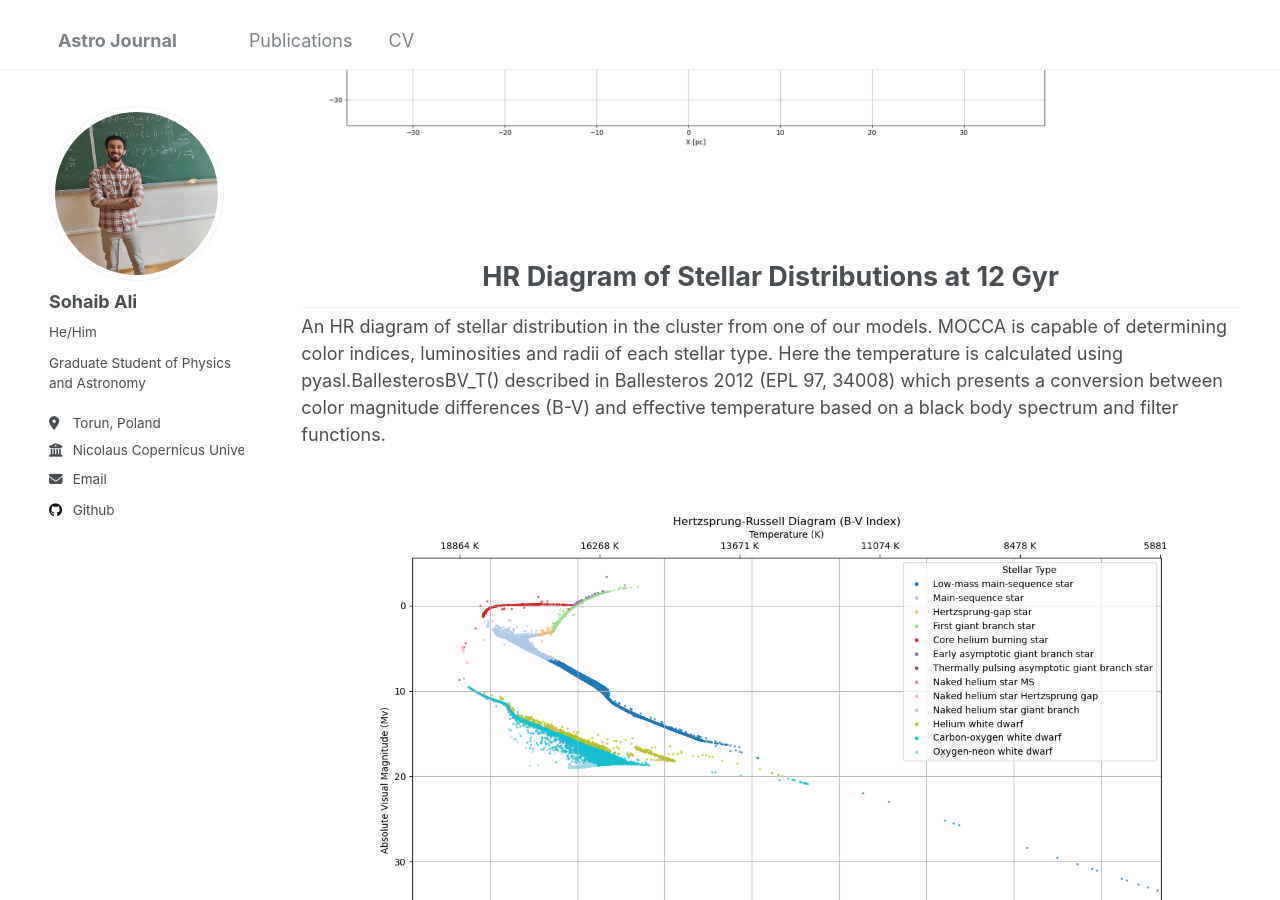
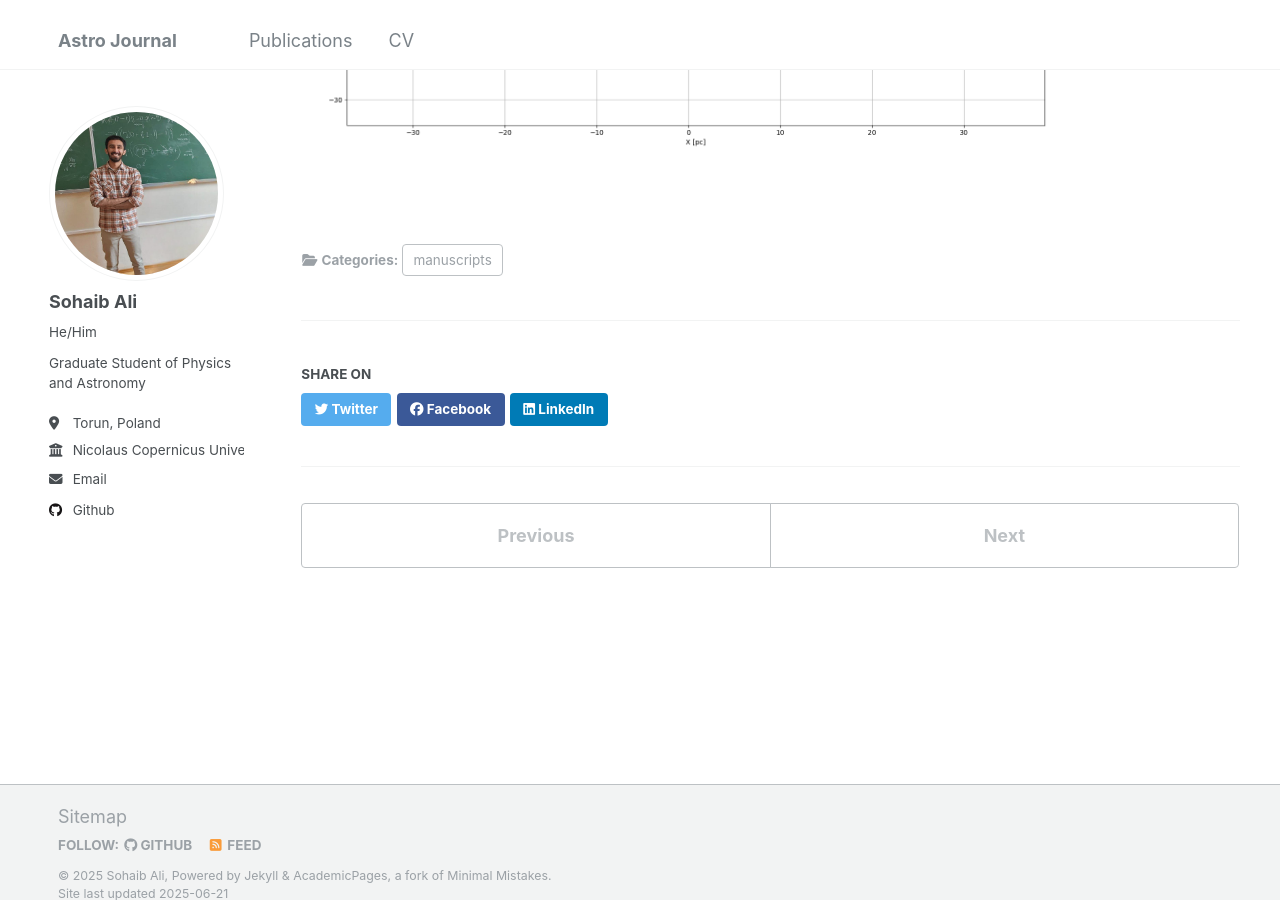
Before and after one commit to nebula-navigator/nebula-navigator.github.io, a Jekyll site: the page built from _publications/observational-properties-star-clusters.md, in a window 1280 px wide and 900 px high, scrolled down 4189 px. Built offline with Jekyll 4.4.1, drawn with Linux system fonts in a browser that asks for light colours.

Commit message:
Update observational-properties-star-clusters.md

```diff
--- a/_publications/observational-properties-star-clusters.md
+++ b/_publications/observational-properties-star-clusters.md
@@ -61,14 +61,3 @@ At 12 Gyr, we can see only a single stellar mass black hole remains in the syste
         <figcaption style="margin-top: 10px; font-size: 1.1em; font-weight: bold;"></figcaption>
     </figure>
 </div>
-
-
-<h2 style="text-align: center; font-size: 1.5em; font-weight: bold; margin-bottom: 5px;">HR Diagram of Stellar Distributions at 12 Gyr</h2>
-
-An HR diagram of stellar distribution in the cluster from one of our models. MOCCA is capable of determining color indices, luminosities and radii of each stellar type. Here the temperature is calculated using pyasl.BallesterosBV_T() described in Ballesteros 2012 (EPL 97, 34008) which presents a conversion between color magnitude differences (B-V) and effective temperature based on a black body spectrum and filter functions.
-<div style="display: flex; flex-direction: column; align-items: center; margin: 10px;">
-    <figure style="text-align: center;">
-        <img src="/images/hr.png" alt="Phase-folded lightcurve from Tarleton" style="width: 100%; max-width: 800px; height: auto;"/>
-        <figcaption style="margin-top: 10px; font-size: 1.1em; font-weight: bold;"></figcaption>
-    </figure>
-</div>
```
